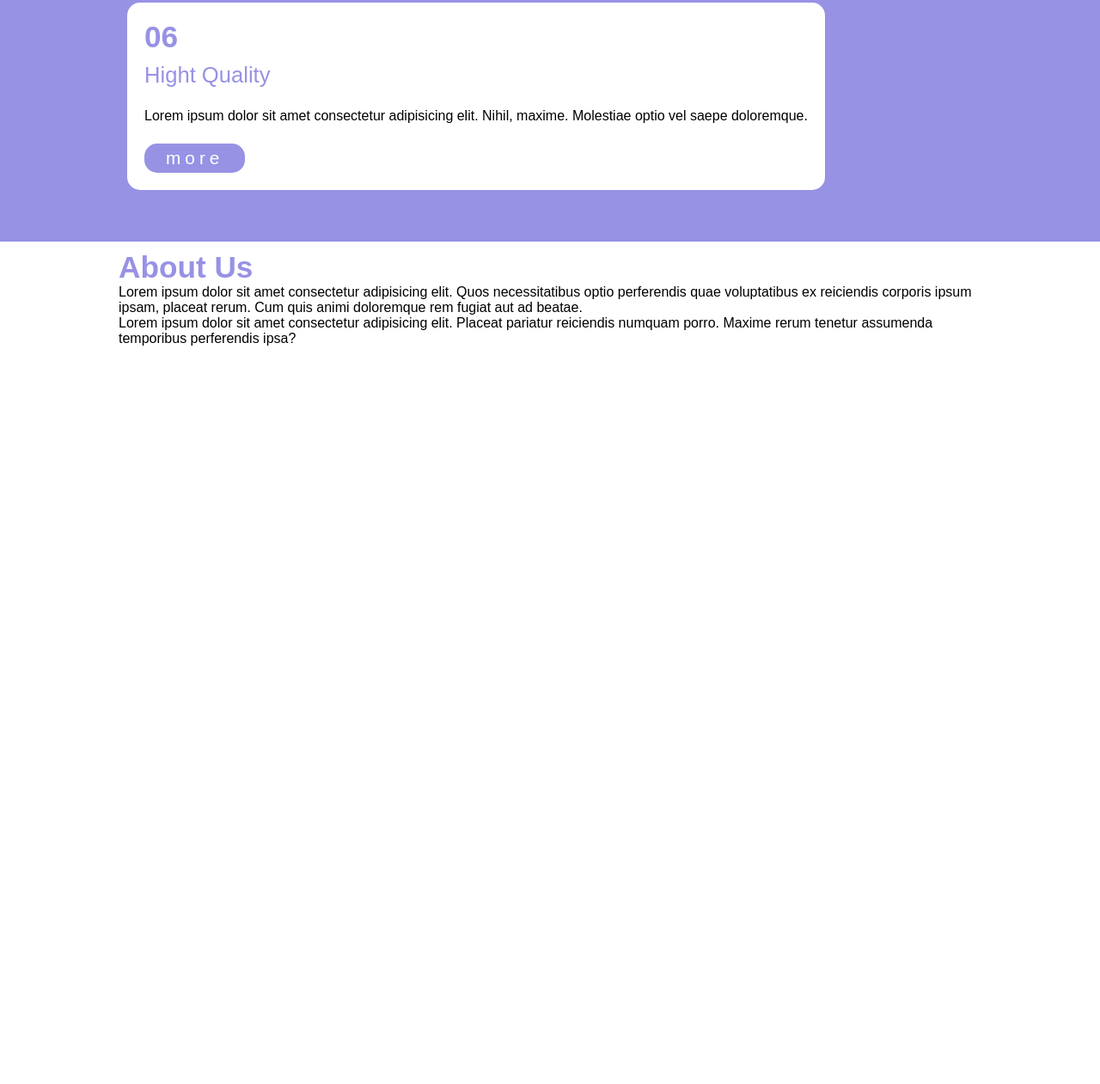
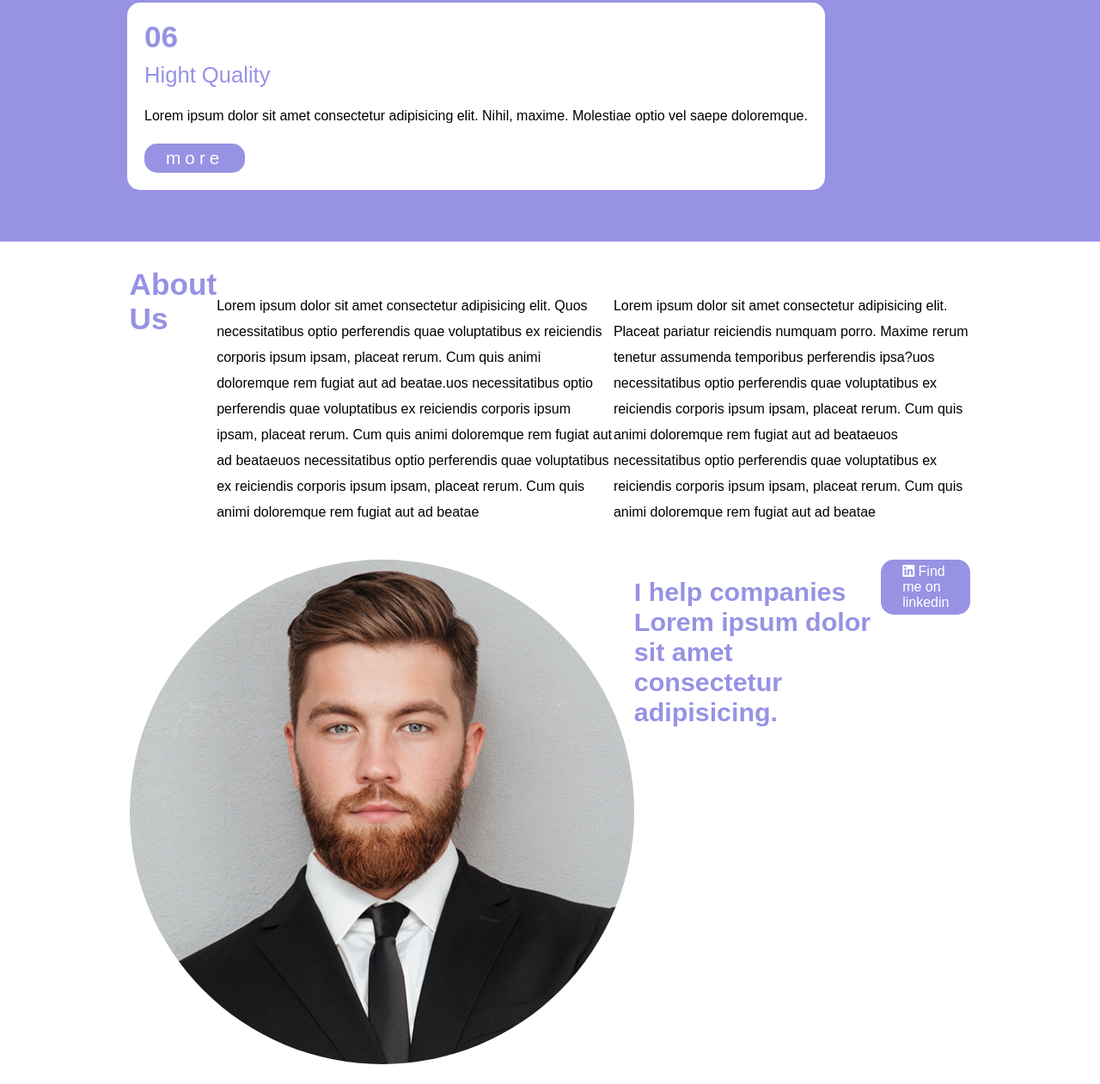
Before and after one commit to Clipper4rancione/htmlcss-responsive-layout, a plain HTML site: page index.html in a window 1280 px wide. Shown: the part 6367-7628 px from the top of the page at 86% size. Before the commit the page ends 6780 px from the top, so only its background shows below. Drawn offline with Linux system fonts and the light colour scheme.

Commit message:
[add] .about-us finalized

```diff
--- a/assets/css/style.css
+++ b/assets/css/style.css
@@ -39,9 +39,7 @@ body{
     color: white;
 }
 .btn.violet{
-    font-size: 1.3rem;
     color: white;
-    letter-spacing: 5px;
     background-color: #9792E4;
 }
 .btn-cta{
@@ -232,6 +230,10 @@ padding: 40px 0;
     background-color: white;
     border-radius: 15px 15px 15px 15px;
 }
+.benefi-tab .btn.violet{
+    font-size: 1.3rem;
+    letter-spacing: 5px;
+}
 .benefi-int{
     display: flex;
     flex-direction: column;
@@ -254,14 +256,33 @@ padding: 40px 0;
 
 /* ********* ABOUT US SECTION ********* */
 .about-us .container{
-    width: 80%;
+    width: 90%;
+    margin: 0 auto;
+}
+.about-us .col{
+    display: flex;
+    align-items: flex-start;
+    padding: 20px;
+    width: 90%;
     margin: 0 auto;
 }
 .about-us h2{
     font-size: 2.2rem;
     color: #9792E4;
 }
-
+.about-us p{
+    margin-top: 30px;
+    line-height: 30px;
+}
+.about-us img{
+    width: 60%;
+    border-radius: 50%;
+}
+.about-us h3{
+    margin-top: 20px;
+    font-size: 1.9rem;
+    color: #9792E4;
+}
 @media screen and (max-width: 480px){
 
     header ul{
--- a/index.html
+++ b/index.html
@@ -208,9 +208,18 @@
 
         <section class="about-us">
             <div class="container">
-                <h2>About Us</h2>
-                <p>Lorem ipsum dolor sit amet consectetur adipisicing elit. Quos necessitatibus optio perferendis quae voluptatibus ex reiciendis corporis ipsum ipsam, placeat rerum. Cum quis animi doloremque rem fugiat aut ad beatae.</p>
-                <p>Lorem ipsum dolor sit amet consectetur adipisicing elit. Placeat pariatur reiciendis numquam porro. Maxime rerum tenetur assumenda temporibus perferendis ipsa?</p>
+                <div class="col">
+                    <h2>About Us</h2>
+
+                    <p>Lorem ipsum dolor sit amet consectetur adipisicing elit. Quos necessitatibus optio perferendis quae voluptatibus ex reiciendis corporis ipsum ipsam, placeat rerum. Cum quis animi doloremque rem fugiat aut ad beatae.uos necessitatibus optio perferendis quae voluptatibus ex reiciendis corporis ipsum ipsam, placeat rerum. Cum quis animi doloremque rem fugiat aut ad beataeuos necessitatibus optio perferendis quae voluptatibus ex reiciendis corporis ipsum ipsam, placeat rerum. Cum quis animi doloremque rem fugiat aut ad beatae</p>
+
+                    <p>Lorem ipsum dolor sit amet consectetur adipisicing elit. Placeat pariatur reiciendis numquam porro. Maxime rerum tenetur assumenda temporibus perferendis ipsa?uos necessitatibus optio perferendis quae voluptatibus ex reiciendis corporis ipsum ipsam, placeat rerum. Cum quis animi doloremque rem fugiat aut ad beataeuos necessitatibus optio perferendis quae voluptatibus ex reiciendis corporis ipsum ipsam, placeat rerum. Cum quis animi doloremque rem fugiat aut ad beatae</p>
+                </div>
+                <div class="col">
+                    <img src="assets/img/about.jpg" alt="AboutUs">
+                    <h3>I help companies Lorem ipsum dolor sit amet consectetur adipisicing.</h3>
+                    <div class="btn violet"><i class="fa-brands fa-linkedin"></i> Find me on linkedin</div>
+                </div>
             </div>
         </section>
     </main>
```
